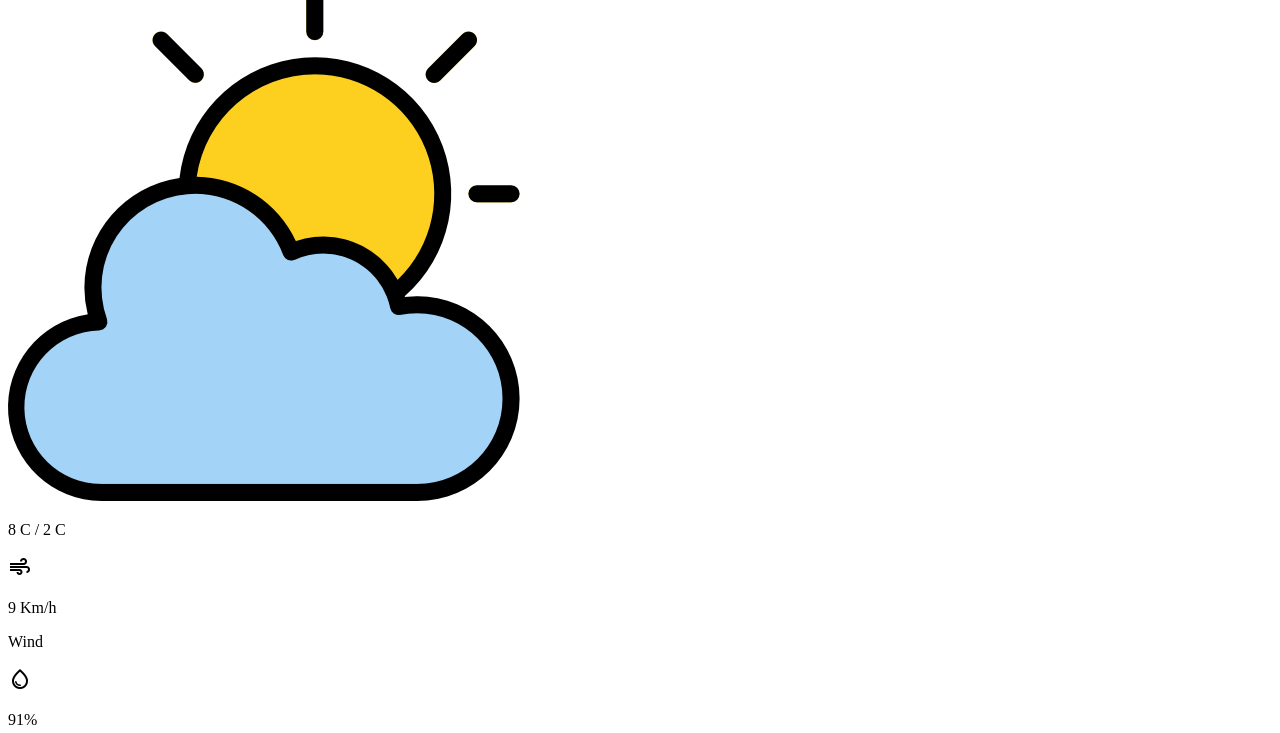
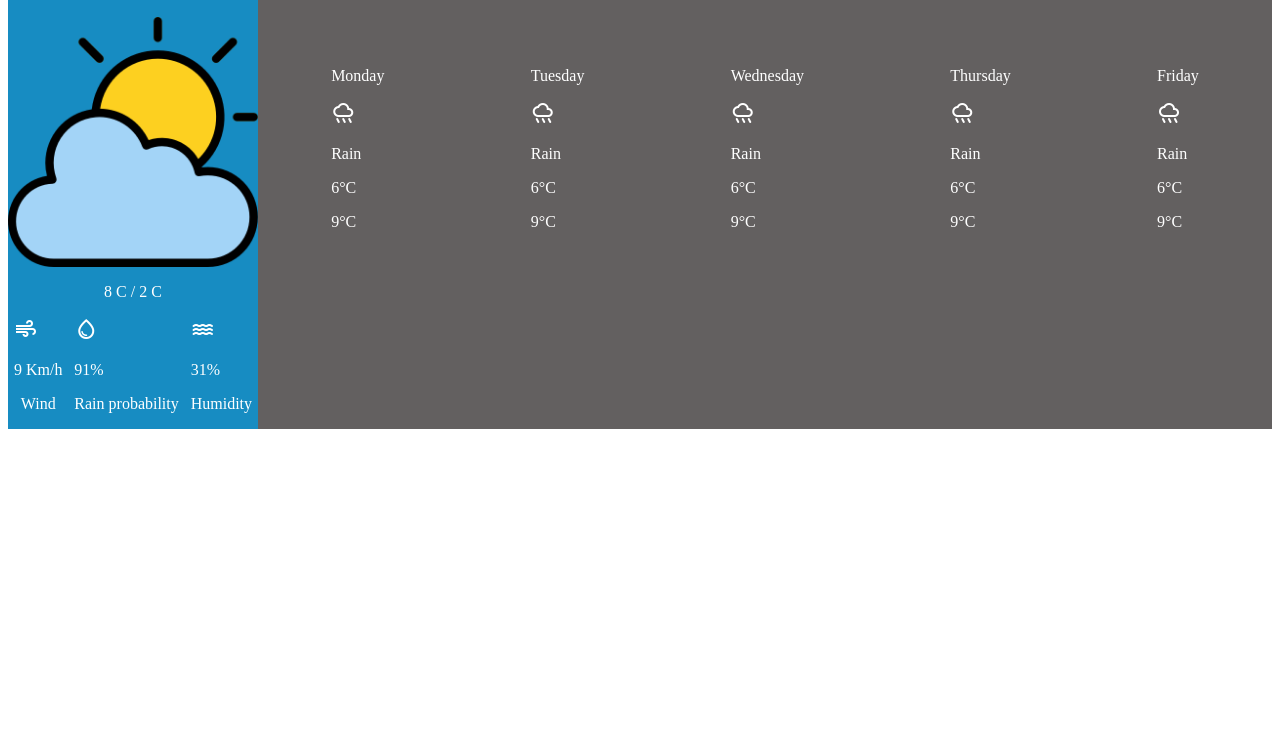
Before and after one commit to khiahlou/weatherApp, a plain HTML site: page index.html in a window 1280 px wide. Shown: the part 138-871 px from the top of the page. After the commit the page ends 800 px from the top, so only its background shows below. Drawn offline with nearby package versions, Linux system fonts and the light colour scheme.

Commit message:
Add styles

```diff
--- a/index.html
+++ b/index.html
@@ -9,6 +9,7 @@
     <link rel="stylesheet" href="https://fonts.googleapis.com/css2?family=Material+Symbols+Outlined:opsz,wght,FILL,GRAD@24,400,0,0" />
     <link rel="stylesheet" href="https://fonts.googleapis.com/css2?family=Material+Symbols+Outlined:opsz,wght,FILL,GRAD@20..48,100..700,0..1,-50..200" />
     <link rel="stylesheet" href="https://fonts.googleapis.com/css2?family=Material+Symbols+Outlined:opsz,wght,FILL,GRAD@20..48,100..700,0..1,-50..200" />
+    <link rel="stylesheet" href="style.css">
 </head>
 
 <body>
@@ -23,8 +24,8 @@
             <div id="current-info">
                 <div class="info">
                     <div><span class="material-symbols-outlined">air</span></div>
-                    <p>9 Km/h</p>
-                    <p>Wind</p>
+                    <p class = "text-center">9 Km/h</p>
+                    <p class = "text-center">Wind</p>
 
                 </div>
                 <div class="info">
--- /dev/null
+++ b/style.css
@@ -0,0 +1,51 @@
+/* spaces special margins */
+
+.text-center{
+    text-align: center;
+    justify-content: center;
+}
+
+#main-container {
+
+    width: 100%;
+    display: flex;
+    flex-direction: row;
+    align-items: center;
+    background-color: rgb(99, 96, 96);
+    color: white;
+
+}
+
+#current-weather{
+
+    flex: 0.3;
+    display: flex;
+    flex-direction: column;
+    align-items: center;
+    background-color: rgb(23, 140, 194);
+
+}
+
+img{
+    width: 250px;
+    height: 250px;
+}
+
+#current-info{
+
+    width: 100%;
+    display: flex;
+    flex-direction: row;
+    align-items: center;
+    justify-content: space-around;
+
+
+}
+
+#forecast {
+    display: flex;
+    flex: 70;
+    flex-direction: row;
+    align-items: center;
+    justify-content: space-around;
+}
```
